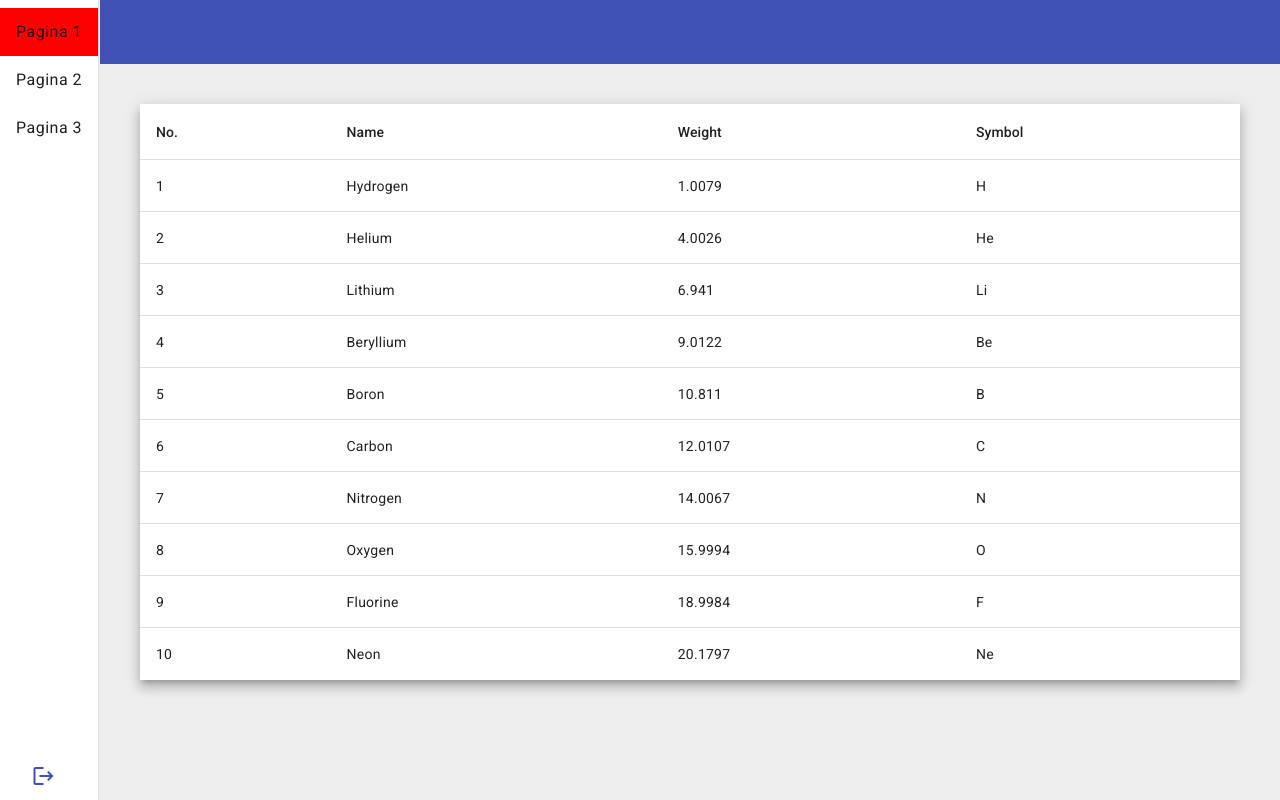
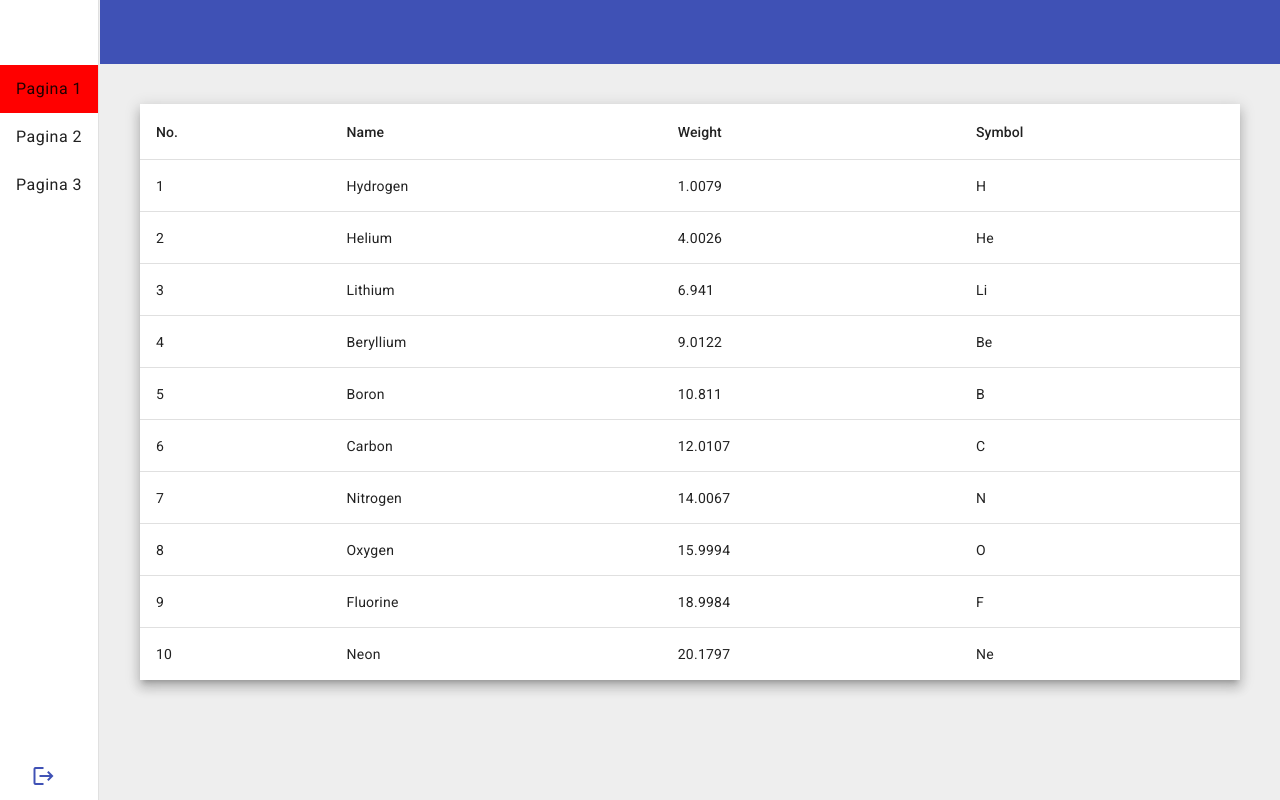
Before and after one commit to Salvatore-12/lezione-38-ng, an Angular app: page /pagina1 in a window 1280 px wide. Built offline with nearby package versions, Linux system fonts and the light colour scheme.

Commit message:
sistemazione margine della sidebar

```diff
--- a/src/app/componenti/dashboard/dashboard.component.css
+++ b/src/app/componenti/dashboard/dashboard.component.css
@@ -20,3 +20,6 @@
   .example-spacer {
     flex: 1 1 auto;
   }
+  mat-list{
+    margin-top: 58%;
+  }
```
